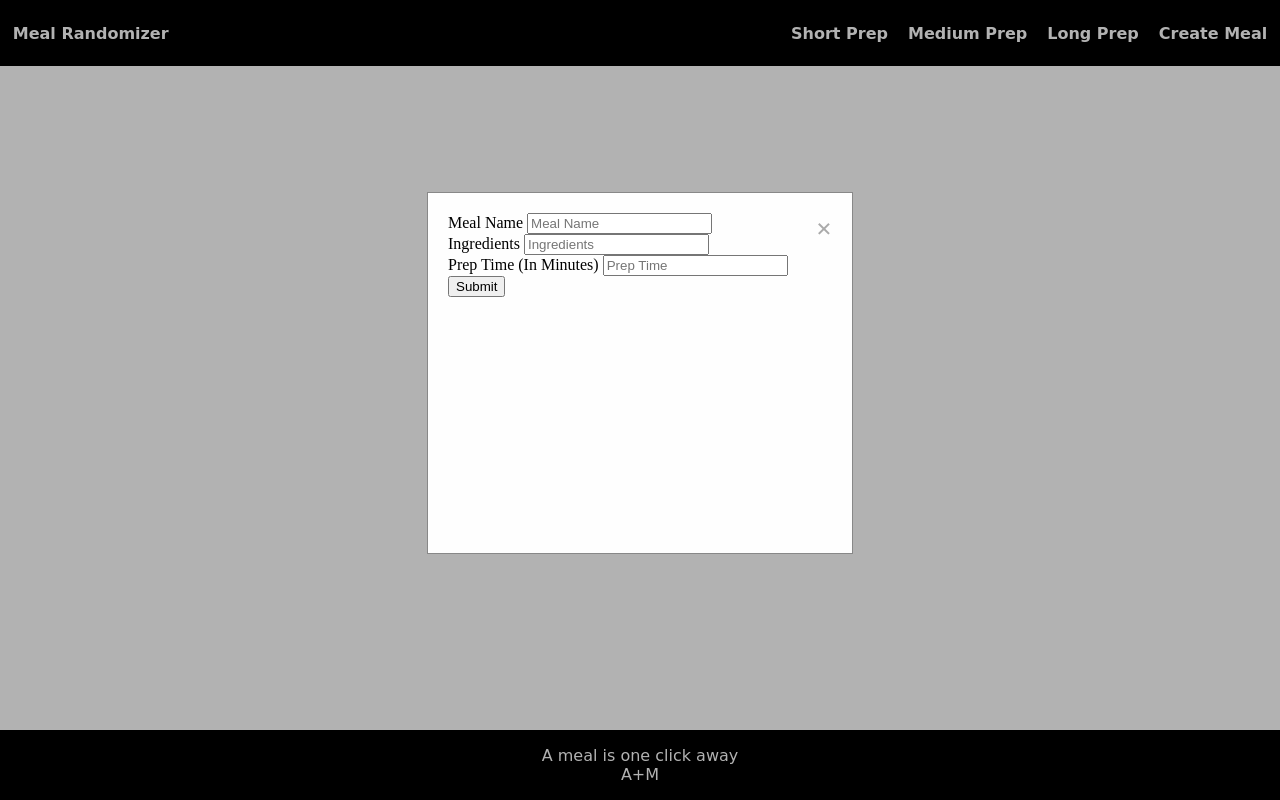
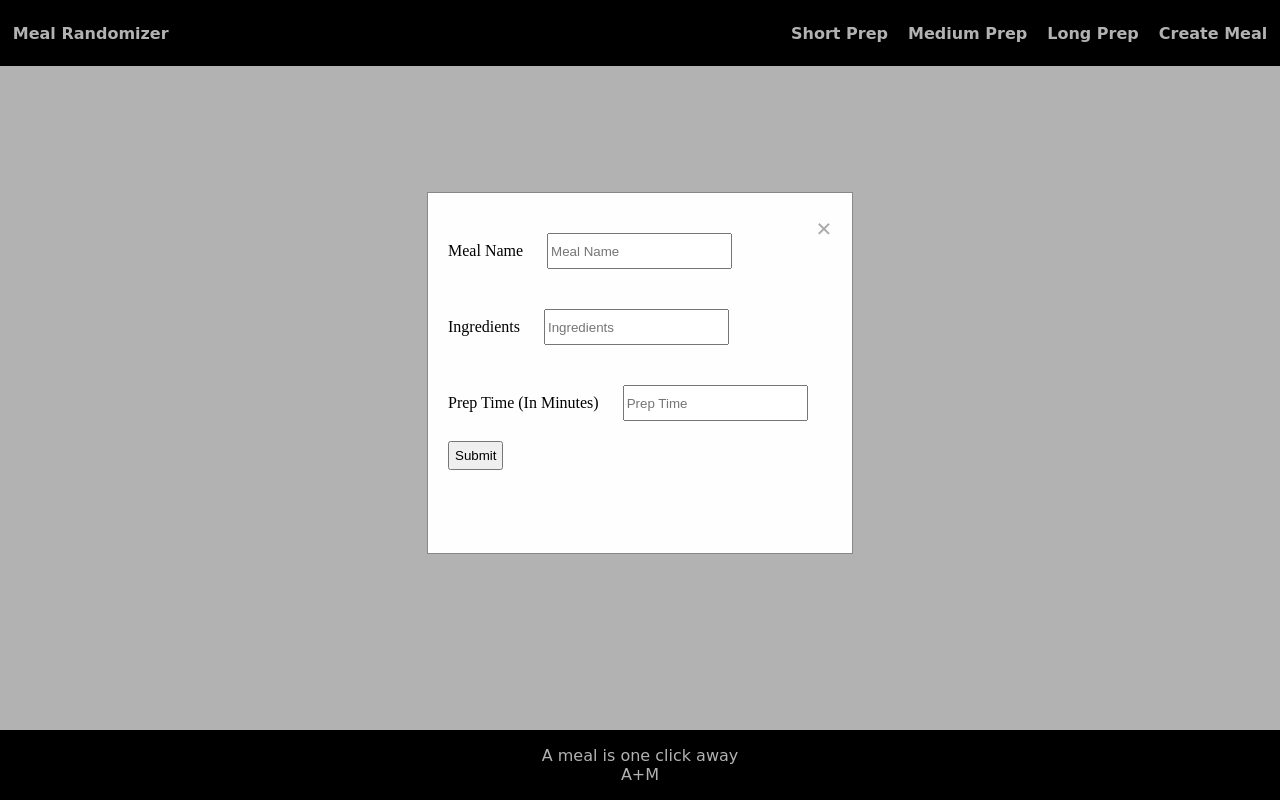
Before and after one commit to AMWARREN21/meal-mvp-project, a website: page public/index.html in a window 1280 px wide. Both pictures are taken after a click on the element "Create Meal". Drawn offline with Linux system fonts and the light colour scheme; no server answers.

Commit message:
added modal styling

```diff
--- a/public/style.css
+++ b/public/style.css
@@ -128,3 +128,12 @@ body {
     text-decoration: none;
     cursor: pointer;
 }
+input[type=text] {
+    height:30px;
+    margin: 20px;
+    align-self: center;
+}
+input[type=submit] {
+    padding: 5px;
+    text-align: center;
+}
```
